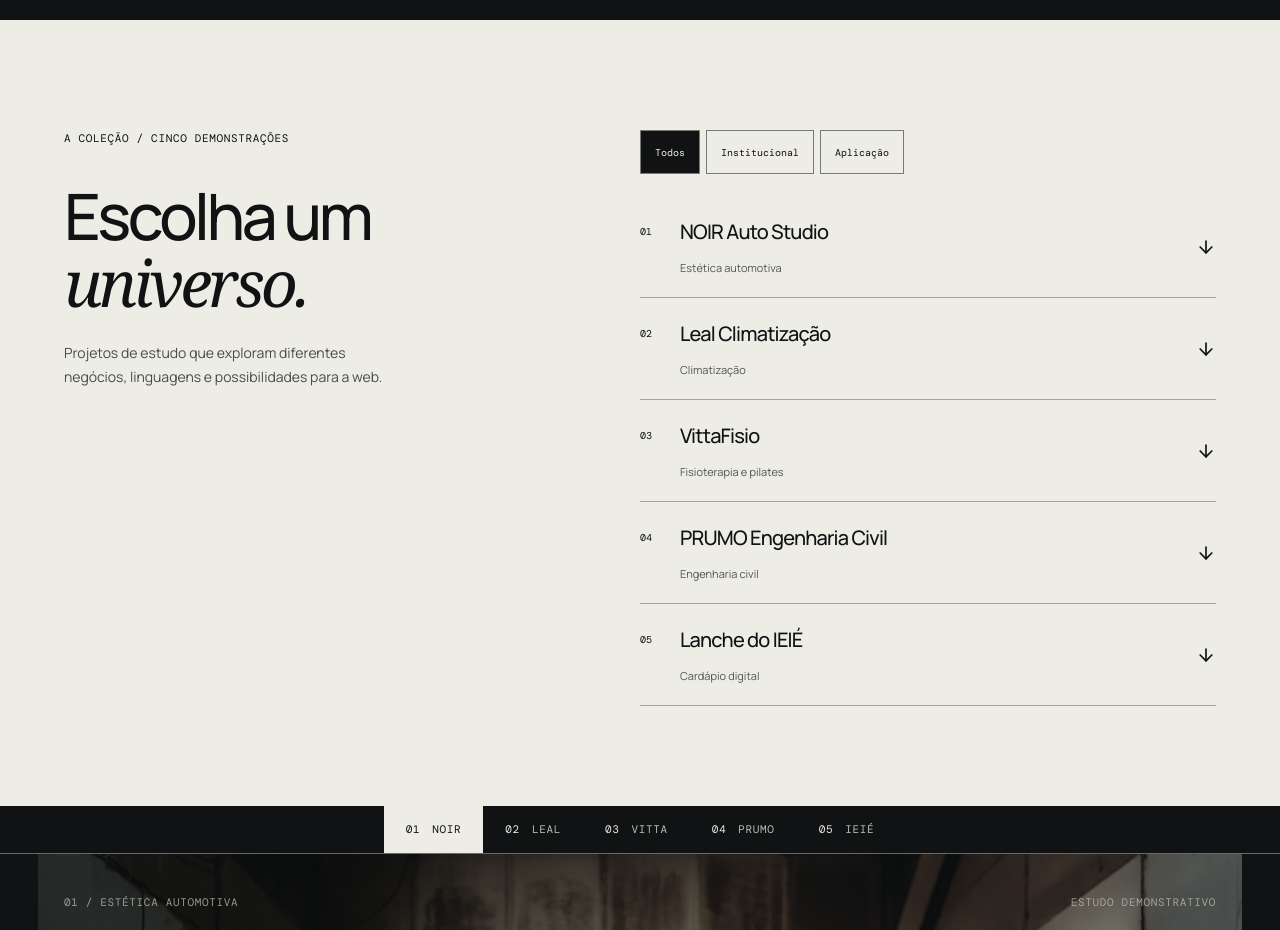
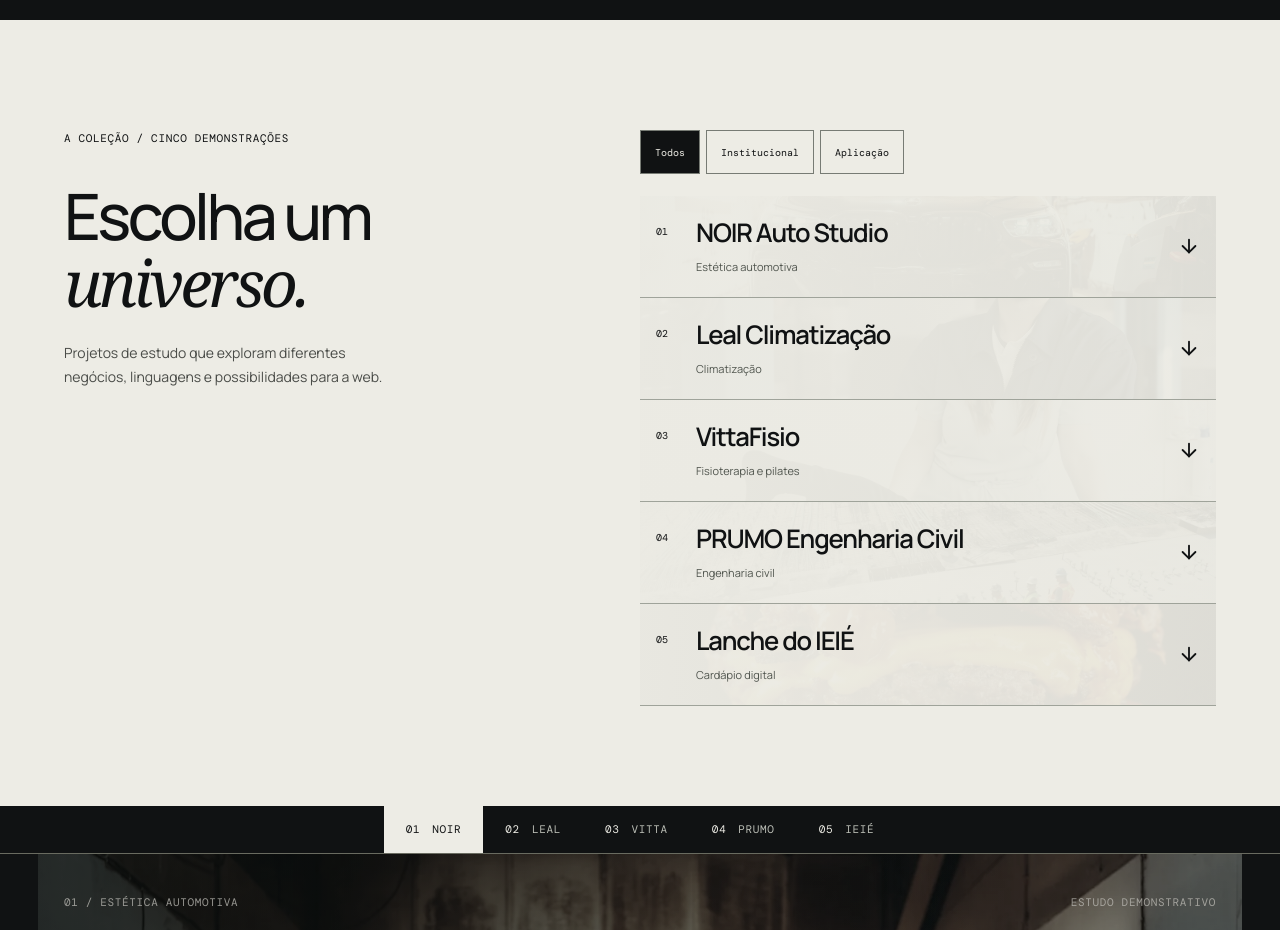
Before and after one commit to LuanSSilvaHH/luan-silva-portfolio, a React (Vite) app: page / in a window 1280 px wide. Shown: the part 1220-2150 px from the top of the page. Built offline with nearby package versions, Linux system fonts and the light colour scheme; a web font is replaced by a local one.

Commit message:
Add fading project backgrounds and immersive expanded index

```diff
--- a/src/Cinema.jsx
+++ b/src/Cinema.jsx
@@ -15,7 +15,7 @@ function Shot({p,className=""}){return <figure className={"site-shot "+className
 function Label({children}){return <p className="eyebrow">{children}</p>}
 function SceneTop({p}){return <div className="scene-top"><span>{p.n} / {p.sector}</span><span>Estudo demonstrativo</span></div>}
 export default function Cinema(){
- const [menu,setMenu]=useState(false),[filter,setFilter]=useState("Todos"),[active,setActive]=useState(""),[paused,setPaused]=useState(false);
+ const [menu,setMenu]=useState(false),[filter,setFilter]=useState("Todos"),[active,setActive]=useState(""),[selectedIndex,setSelectedIndex]=useState(""),[paused,setPaused]=useState(false);
  const opening=useRef(null),toggle=useRef(null);
  useEffect(()=>{const saved=localStorage.getItem("portfolio-motion");setPaused(saved==="off");},[]);
  useEffect(()=>{document.documentElement.dataset.motion=paused?"off":"on";localStorage.setItem("portfolio-motion",paused?"off":"on");},[paused]);
@@ -61,7 +61,17 @@ export default function Cinema(){
  <section className="project-index" id="projetos">
   <div className="index-heading"><Label>A coleção / cinco demonstrações</Label><h2>Escolha um<br/><em>universo.</em></h2><p>Projetos de estudo que exploram diferentes negócios, linguagens e possibilidades para a web.</p></div>
   <div className="index-list"><div className="filters" role="group" aria-label="Filtrar índice de projetos">{["Todos","Institucional","Aplicação"].map(f=><button key={f} aria-pressed={filter===f} onClick={()=>setFilter(f)}>{f}</button>)}</div>
-  {projects.filter(p=>filter==="Todos"||p.type===filter).map(p=><a className="index-row" href={"#"+p.id} key={p.id}><span>{p.n}</span><strong>{p.name}</strong><small>{p.sector}</small><ArrowDown size={20}/></a>)}</div>
+  {projects.filter(p=>filter==="Todos"||p.type===filter).map(p=><div className={"index-card"+(selectedIndex===p.id?" is-selected":"")} key={p.id}>
+   <img className="index-card-photo" src={"/projects/hero-"+p.hero+".webp"} alt="" loading="lazy" width="1500" height="1000"/>
+   <div className="index-card-shade" aria-hidden="true"/>
+   <button type="button" className="index-card-trigger" aria-expanded={selectedIndex===p.id} aria-controls={"index-details-"+p.id} onClick={()=>setSelectedIndex(selectedIndex===p.id?"":p.id)}>
+    <span className="index-card-number">{p.n}</span><span className="index-card-copy"><strong>{p.name}</strong><small>{p.sector}</small></span><ArrowDown className="index-card-arrow" size={22}/>
+   </button>
+   <div id={"index-details-"+p.id} className="index-card-details" hidden={selectedIndex!==p.id}>
+    <span>UMA EXPERIÊNCIA / {p.type.toUpperCase()}</span>
+    <div><a href={"#"+p.id}>Explorar capítulo <ArrowDown size={18}/></a><a href={p.url} target="_blank" rel="noopener noreferrer">Abrir site <ArrowUpRight size={18}/></a></div>
+   </div>
+  </div>)}</div>
  </section>
  <nav className="scene-rail" aria-label="Atalhos dos projetos">{projects.map(p=><a key={p.id} href={"#"+p.id} aria-label={p.name} aria-current={active===p.id?"location":undefined}><span>{p.n}</span><b>{p.short}</b></a>)}</nav>
  <article className="scene scene-noir" id="noir" data-project>
--- a/src/cinema.css
+++ b/src/cinema.css
@@ -412,3 +412,46 @@ html[data-motion=off] .scene{clip-path:none;opacity:1}
   line-height: 1.6;
   text-shadow: 0 2px 12px rgba(0,0,0,.9);
 }
+
+/* Cinematic index: faint image preview by default; full-bleed on selection */
+.index-list{min-width:0}
+.index-card{position:relative;isolation:isolate;overflow:hidden;background:var(--paper);border-bottom:1px solid #9fa39a;transition:background .45s ease,border-color .3s}
+.index-card-photo,.index-card-shade{position:absolute;inset:0;width:100%;height:100%;pointer-events:none}
+.index-card-photo{object-fit:cover;object-position:center;z-index:-2;opacity:.17;filter:saturate(.55) contrast(.9);transform:scale(1.05);transition:opacity .6s ease,transform .8s cubic-bezier(.2,.8,.2,1),filter .6s}
+.index-card-shade{z-index:-1;background:linear-gradient(90deg,rgba(236,235,228,.91) 0%,rgba(236,235,228,.7) 65%,rgba(236,235,228,.6));transition:background .45s,opacity .45s}
+.index-card-trigger{width:100%;border:0;background:transparent;color:var(--ink);text-align:left;display:grid;grid-template-columns:25px minmax(0,1fr) 28px;gap:15px;align-items:center;padding:23px 16px;cursor:pointer;min-height:88px}
+.index-card-number{font:600 10px "DM Mono",monospace;align-self:start;margin-top:6px}
+.index-card-copy{display:flex;flex-direction:column;gap:11px;min-width:0}
+.index-card-copy strong{font-size:clamp(19px,2vw,26px);font-weight:600;letter-spacing:-.045em;line-height:1.13;overflow-wrap:anywhere}
+.index-card-copy small{font-size:11px;color:#50554e}
+.index-card-arrow{justify-self:end;transition:transform .3s}
+.index-card-trigger:focus-visible{outline:3px solid #aa5a32;outline-offset:-3px}
+@media(hover:hover){
+.index-card:not(.is-selected):hover .index-card-photo{opacity:.4;transform:scale(1)}
+.index-card:not(.is-selected):hover .index-card-shade{opacity:.85}
+}
+.index-card.is-selected{background:#121515;border-color:#e5d1b5;min-height:clamp(270px,29vw,400px);display:flex;flex-direction:column;justify-content:space-between}
+.index-card.is-selected .index-card-photo{opacity:1;transform:scale(1);filter:saturate(.85) contrast(1.07)}
+.index-card.is-selected .index-card-shade{background:linear-gradient(90deg,rgba(4,7,8,.88),rgba(4,7,8,.5) 72%,rgba(4,7,8,.3)),linear-gradient(0deg,rgba(4,7,8,.75),transparent 70%)}
+.index-card.is-selected .index-card-trigger{color:#fff5e6;padding-top:34px}
+.index-card.is-selected .index-card-copy strong{font-size:clamp(25px,3vw,43px)}
+.index-card.is-selected .index-card-copy small{color:#e7d9c6;font-size:12px}
+.index-card.is-selected .index-card-arrow{transform:rotate(180deg)}
+.index-card-details{padding:22px 22px 30px 56px;color:#f6eee2;animation:index-reveal .35s ease both}
+.index-card-details[hidden]{display:none}
+.index-card-details>span{display:block;font:600 9px "DM Mono",monospace;letter-spacing:.12em;color:#e5c69d;margin-bottom:15px}
+.index-card-details>div{display:flex;gap:12px;flex-wrap:wrap}
+.index-card-details a{display:inline-flex;align-items:center;justify-content:space-between;gap:18px;min-height:45px;padding:12px 14px;border:1px solid #ffffff9a;color:#fff8ee;font-size:12px;font-weight:600;text-decoration:none}
+.index-card-details a:last-child{background:#e6cba7;border-color:#e6cba7;color:#171a1a}
+.index-card-details a:hover{filter:brightness(1.12)}
+@keyframes index-reveal{from{opacity:0;transform:translateY(9px)}to{opacity:1;transform:translateY(0)}}
+@media(max-width:700px){
+.index-card-trigger{padding:19px 12px;grid-template-columns:21px minmax(0,1fr) 24px;gap:10px;min-height:83px}
+.index-card-copy strong{font-size:20px}
+.index-card.is-selected{min-height:290px}
+.index-card.is-selected .index-card-trigger{padding-top:25px}
+.index-card.is-selected .index-card-copy strong{font-size:clamp(23px,6vw,31px)}
+.index-card-details{padding:20px 12px 24px 43px}
+.index-card-details a{font-size:11px}
+}
+@media(prefers-reduced-motion:reduce){.index-card,.index-card-photo,.index-card-shade,.index-card-arrow,.index-card-details{transition:none!important;animation:none!important}}
```
